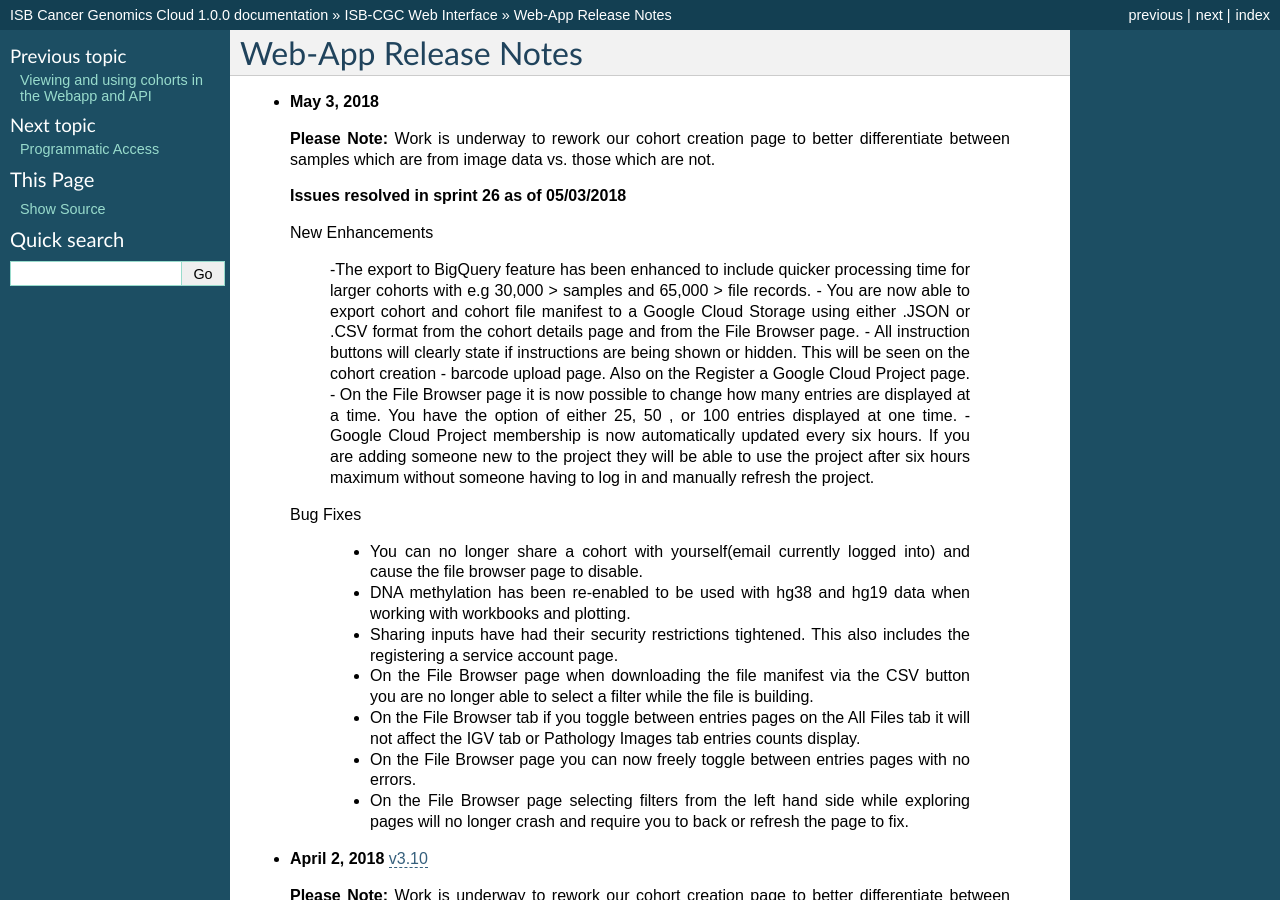
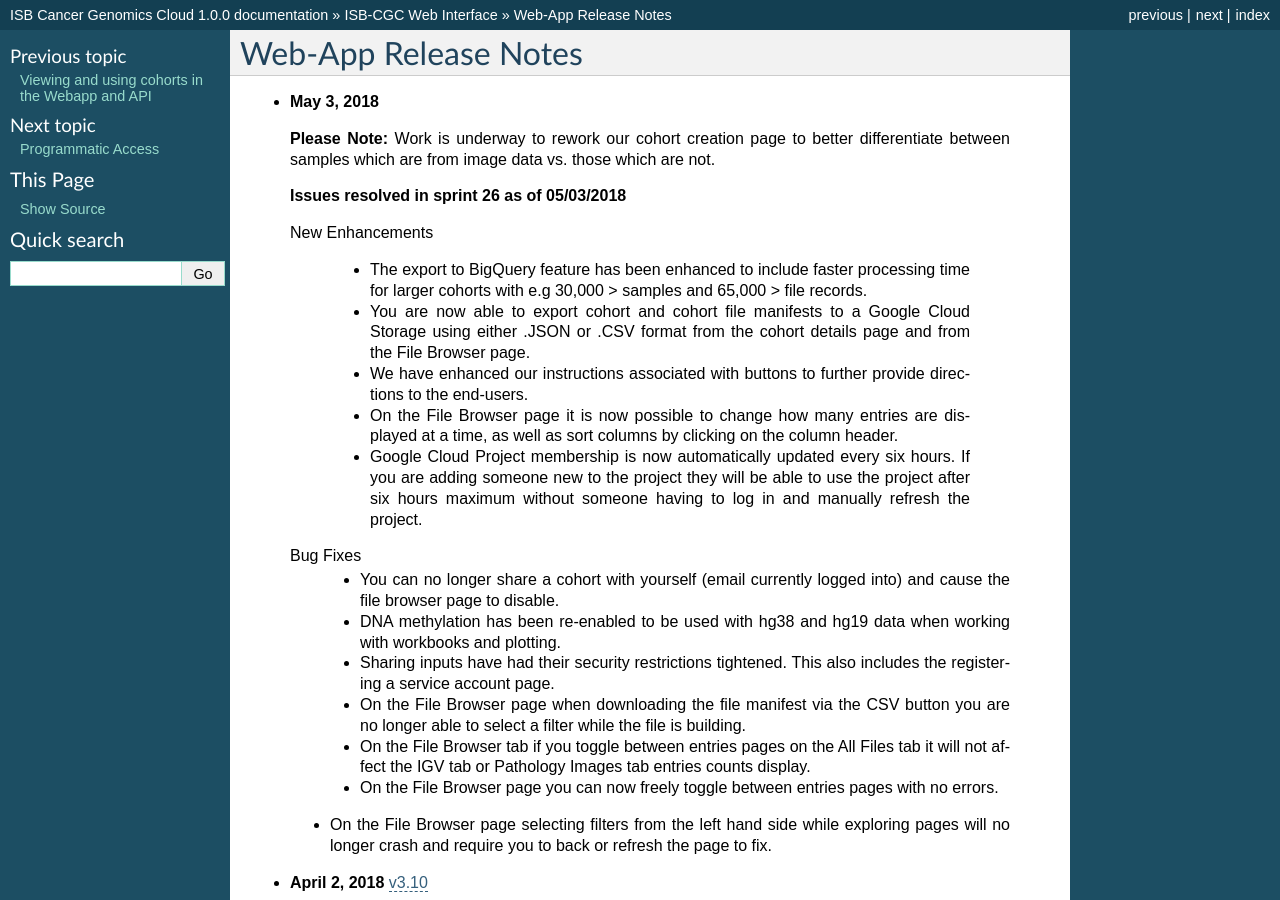
Before and after one commit to isb-cgc/readthedocs, a Sphinx documentation site: the page built from docs/source/sections/webapp/releases.rst, in a window 1280 px wide and 900 px high. Built offline with Sphinx 7.4.7, drawn with Linux system fonts in a browser that asks for light colours; pages that are not in the unit, such as notebooks, are missing from menus.

Commit message:
new enhancements and bug fixes added

```diff
--- a/docs/source/sections/webapp/releases.rst
+++ b/docs/source/sections/webapp/releases.rst
@@ -12,21 +12,21 @@
 
  New Enhancements
 
-  -The export to BigQuery feature has been enhanced to include quicker processing time for larger cohorts with e.g 30,000 > samples and 65,000 > file records.
-  - You are now able to export cohort and cohort file manifest to a Google Cloud Storage using either .JSON or .CSV format from the cohort details page and from the File Browser page.
-  - All instruction buttons will clearly state if instructions are being shown or hidden. This will be seen on the cohort creation - barcode upload page. Also on the Register a Google Cloud Project page.
-  - On the File Browser page it is now possible to change how many entries are displayed at a time.  You have the option of either 25, 50 , or 100 entries displayed at one time.
+  - The export to BigQuery feature has been enhanced to include faster processing time for larger cohorts with e.g 30,000 > samples and 65,000 > file records.
+  - You are now able to export cohort and cohort file manifests to a Google Cloud Storage using either .JSON or .CSV format from the cohort details page and from the File Browser page.
+  - We have enhanced our instructions associated with buttons to further provide directions to the end-users.
+  - On the File Browser page it is now possible to change how many entries are displayed at a time, as well as sort columns by clicking on the column header.
   - Google Cloud Project membership is now automatically updated every six hours.  If you are adding someone new to the project they will be able to use the project after six hours maximum without someone having to log in and manually refresh the project.
 
  Bug Fixes
-
-  - You can no longer share a cohort with yourself(email currently logged into) and cause the file browser page to disable.
+  - You can no longer share a cohort with yourself (email currently logged into) and cause the file browser page to disable.
   - DNA methylation has been re-enabled to be used with hg38 and hg19 data when working with workbooks and plotting.
   - Sharing inputs have had their security restrictions tightened. This also includes the registering a service account page.
   - On the File Browser page when downloading the file manifest via the CSV button you are no longer able to select a filter while the file is building.
   - On the File Browser tab if you toggle between entries pages on the All Files tab it will not affect the IGV tab or Pathology Images tab entries counts display.
   - On the File Browser page you can now freely toggle between entries pages with no errors.
-  - On the File Browser page selecting filters from the left hand side while exploring pages will no longer crash and require you to back or refresh the page to fix.
+ - On the File Browser page selecting filters from the left hand side while exploring pages will no longer crash and require you to back or refresh the page to fix.
+
 
 
 
```
